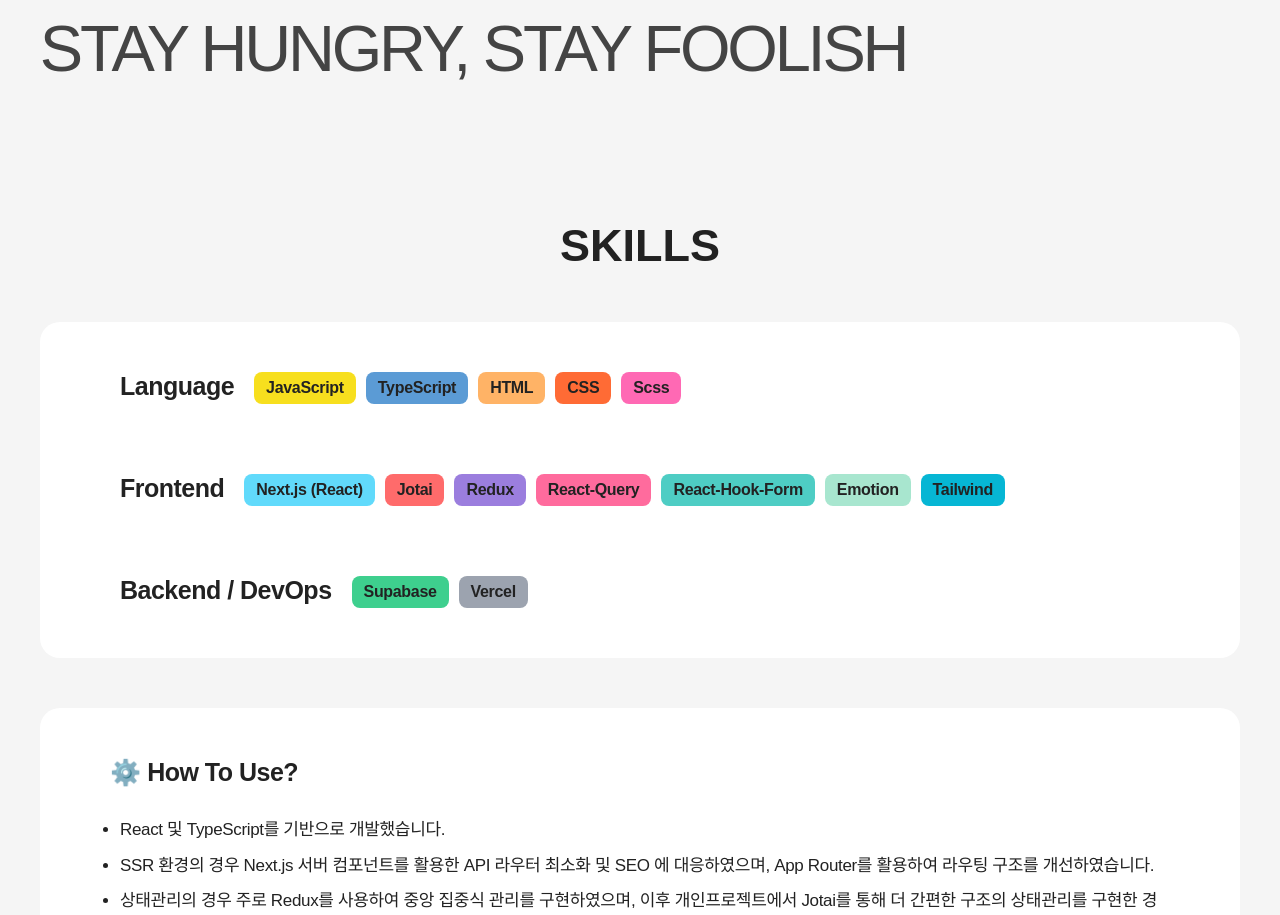
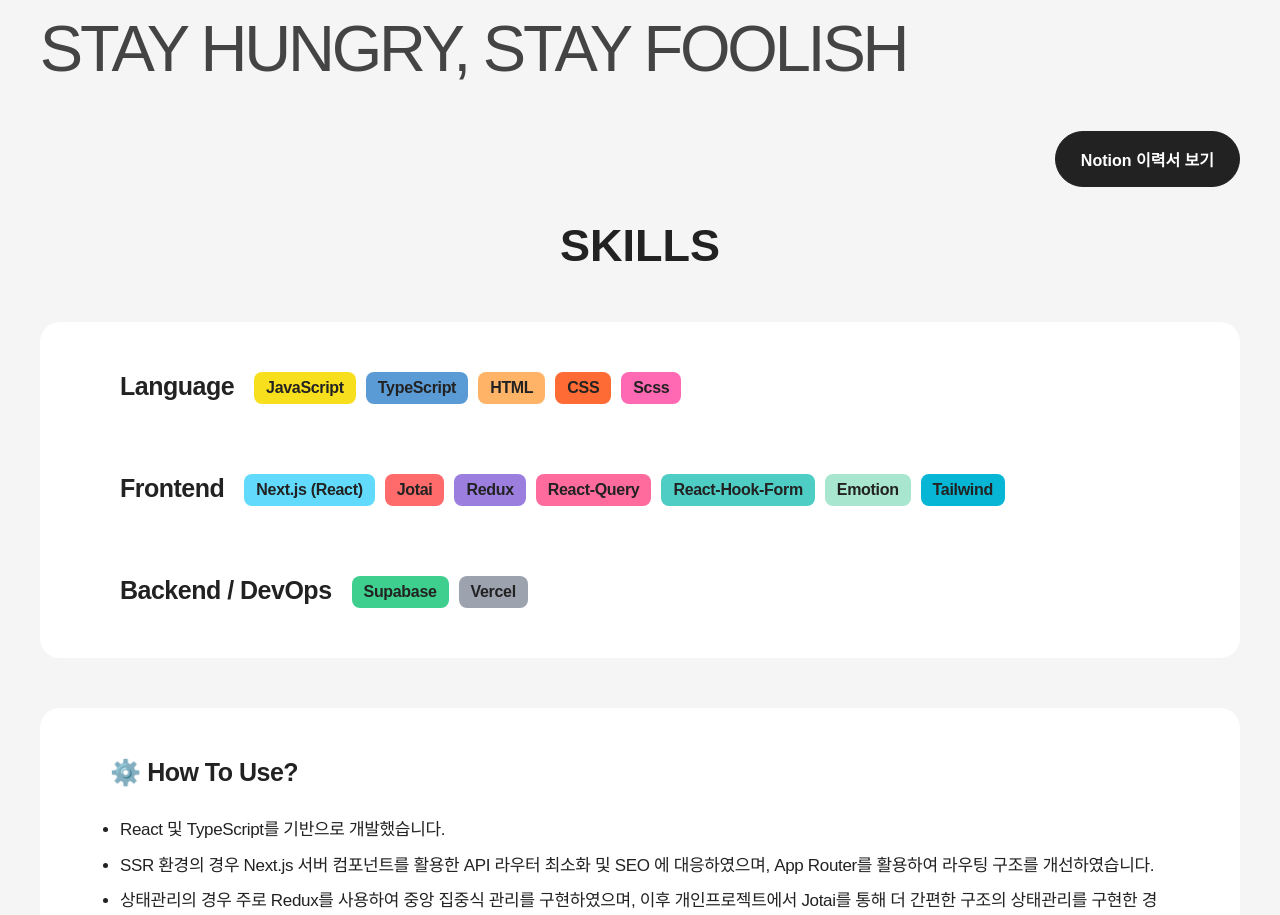
Before and after one commit to hyeminem-Jo/hyejin-portfolio, a Next.js app: page / in a window 1280 px wide. Shown: the part 1660-2575 px from the top of the page. Built offline with nearby package versions, Linux system fonts and the light colour scheme.

Commit message:
feat: Notion 링크 추가

```diff
--- a/src/app/_modules/about/About.tsx
+++ b/src/app/_modules/about/About.tsx
@@ -118,7 +118,15 @@
               </S.AboutTextAniItem>
             ))}
           </S.AboutTextAniList>
-          {/* <Button text='Notion 이력서 보기' onClick={() => {}} /> */}
+          <Button
+            text='Notion 이력서 보기'
+            onClick={() => {
+              window.open(
+                'https://noiseless-catfish-e41.notion.site/s-Frontend-Portfolio-f8511fdba73143d682a2a4c9377f763c',
+                '_blank',
+              );
+            }}
+          />
         </S.AboutTextAni>
       </Inner>
     </S.About>
```
